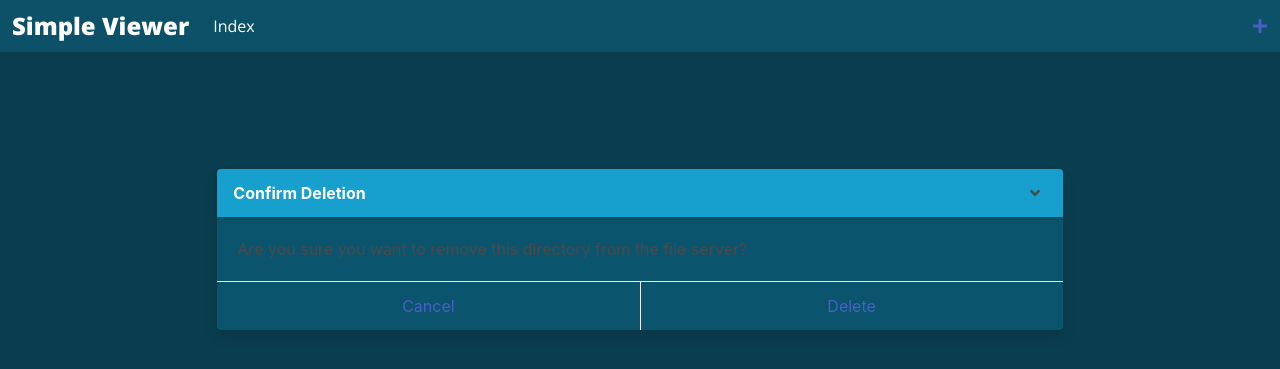
After one commit to Xevion/simple-viewer, a Django app: template viewer/templates/delete.html in a window 1280 px wide. The commit adds this page. Shown: the top 369 px of the page. Run offline with Django 3.2, Linux system fonts and the light colour scheme; the template is opened without the code that fills it, so the values that code supplies are empty; some libraries are stand-ins or nearby versions.

Commit message:
new directory confirm deletion should make sure that directories are not deleted accidentally

```diff
--- /dev/null
+++ b/viewer/templates/delete.html
@@ -0,0 +1,38 @@
+{% extends 'base.html' %}
+{% block head %}
+    {{ block.super }}
+    <style>
+        .card {
+            top: 50%;
+        }
+
+        .card-content {
+            padding: 1.25rem;
+        }
+    </style>
+{% endblock head %}
+{% block content %}
+    <div class="card">
+        <header class="card-header">
+            <p class="card-header-title">
+                Confirm Deletion
+            </p>
+            <a href="#" class="card-header-icon" aria-label="more options">
+              <span class="icon">
+                <i class="fas fa-angle-down" aria-hidden="true"></i>
+              </span>
+            </a>
+        </header>
+        <div class="card-content">
+            <div class="content">
+                <p>
+                    Are you sure you want to remove this directory from the file server?
+                </p>
+            </div>
+        </div>
+        <footer class="card-footer">
+            <a href="{% url 'index' %}" class="card-footer-item">Cancel</a>
+            <a href="{% url 'confirm_delete' directory.id %}" class="card-footer-item">Delete</a>
+        </footer>
+    </div>
+{% endblock content %}
--- a/viewer/urls.py
+++ b/viewer/urls.py
@@ -8,6 +8,8 @@ urlpatterns = [
     path('add/submit', views.submit_new, name='add_submit'),
     path('<uuid:directory_id>/', views.browse, name='browse'),
     path('<uuid:directory_id>/refresh', views.refresh, name='refresh'),
+    path('<uuid:directory_id>/delete/', views.delete, name='delete'),
+    path('<uuid:directory_id>/delete/confirm', views.confirm_delete, name='confirm_delete'),
     path('<uuid:directory_id>/<str:file>/', views.file, name='file'),
     path('<uuid:directory_id>/<str:file>/generate', views.generate_thumb, name='generate_thumb'),
 
```
Also changed, not shown: viewer/templates/index.html (+8 -3 lines), viewer/views.py (+22 -1 lines).
